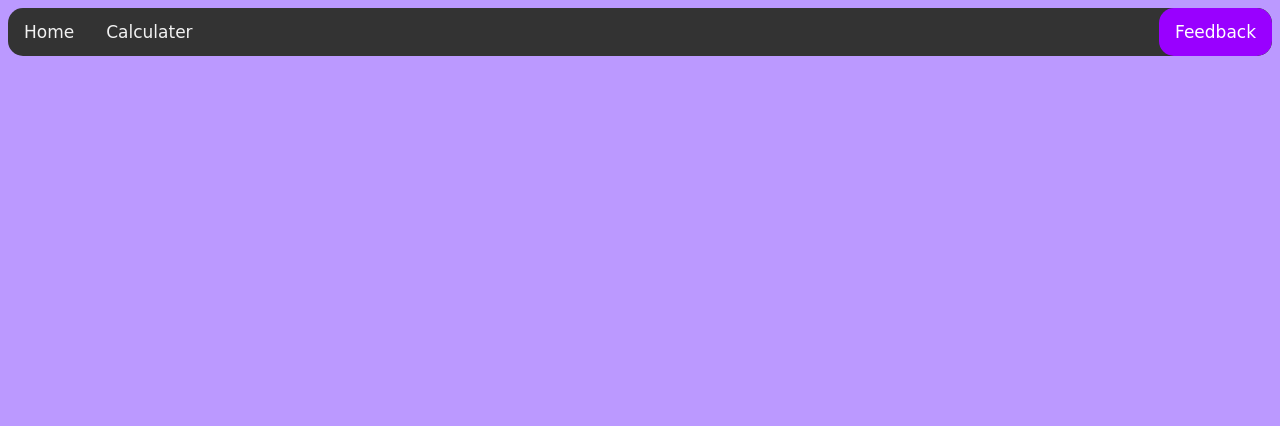
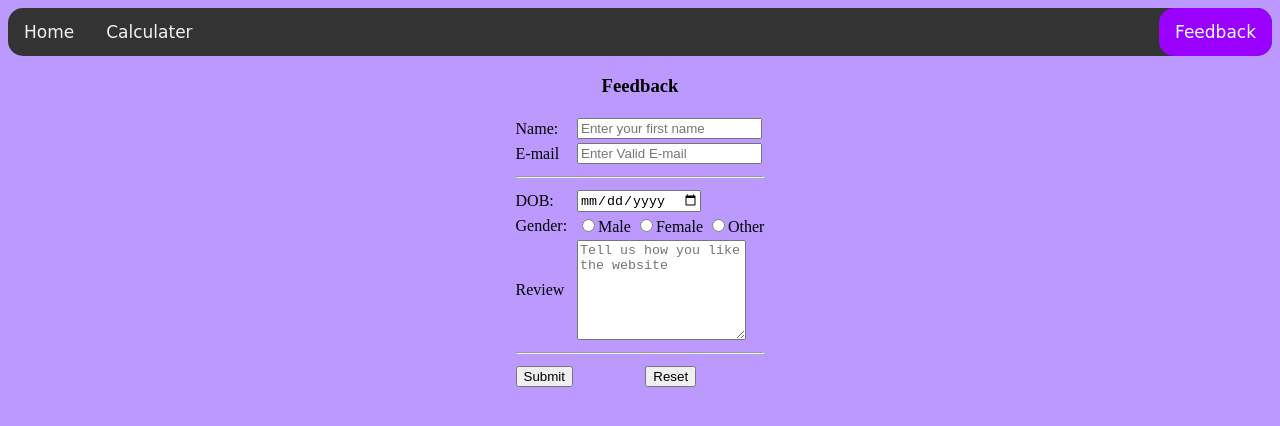
Before and after one commit to 2110551/Web_dev, a plain HTML site: page web_dev_v0.2/Feedback.html in a window 1280 px wide. Drawn offline with Linux system fonts and the light colour scheme.

Commit message:
added temp table

```diff
--- a/web_dev_v0.2/Feedback.html
+++ b/web_dev_v0.2/Feedback.html
@@ -11,4 +11,83 @@
         <a class="active" id="rightnav" href="Feedback.html">Feedback</a>
     </div>
 
+
+    <body>
+
+        <h3 align="center">Feedback</h3>
+<!--Form-->
+<form id="form_edit" action="server.com" method="post">
+<table id="form" align="center">
+<tr>
+  <td>
+    Name:
+  </td>
+  <td>
+   <input type="text" placeholder="Enter your first name" name="name">
+  </td>
+</tr>
+
+<tr>
+  <td>
+    E-mail
+  </td>
+  <td>
+    <input type="text" placeholder="Enter Valid E-mail" name="Email">
+  </td>
+</tr>
+
+<tr><!--<hr>-->
+  <td colspan="2">
+    <hr>
+  </td>
+</tr>
+
+<tr>
+  <td>
+    DOB:
+  </td>
+  <td>
+    <input type="date"  name="dob">
+  </td>
+</tr>
+
+<tr>
+  <td>
+    Gender:
+  </td>
+  <td>
+    <input type="radio" name="gender">Male
+    <input type="radio" name="gender">Female
+    <input type="radio" name="gender">Other
+  </td>
+</tr>
+
+
+<tr>
+  <td>
+    Review
+  </td>
+  <td>
+    <textarea name="address" placeholder="Tell us how you like the website" style="width: 90%; height:100px;" ></textarea>
+  </td>
+</tr>
+
+<tr><!--2<hr>-->
+  <td colspan="2">
+    <hr>
+  </td>
+</tr>
+<!--Button-->
+<tr>
+  <td style="text-align: right;">
+    <input type="submit">
+  </td>
+  <td style="text-align: center;">
+    <input type="reset">
+  </td>
+</tr>
+</table>
+</form>
+
+    </body>
 </html>
```
